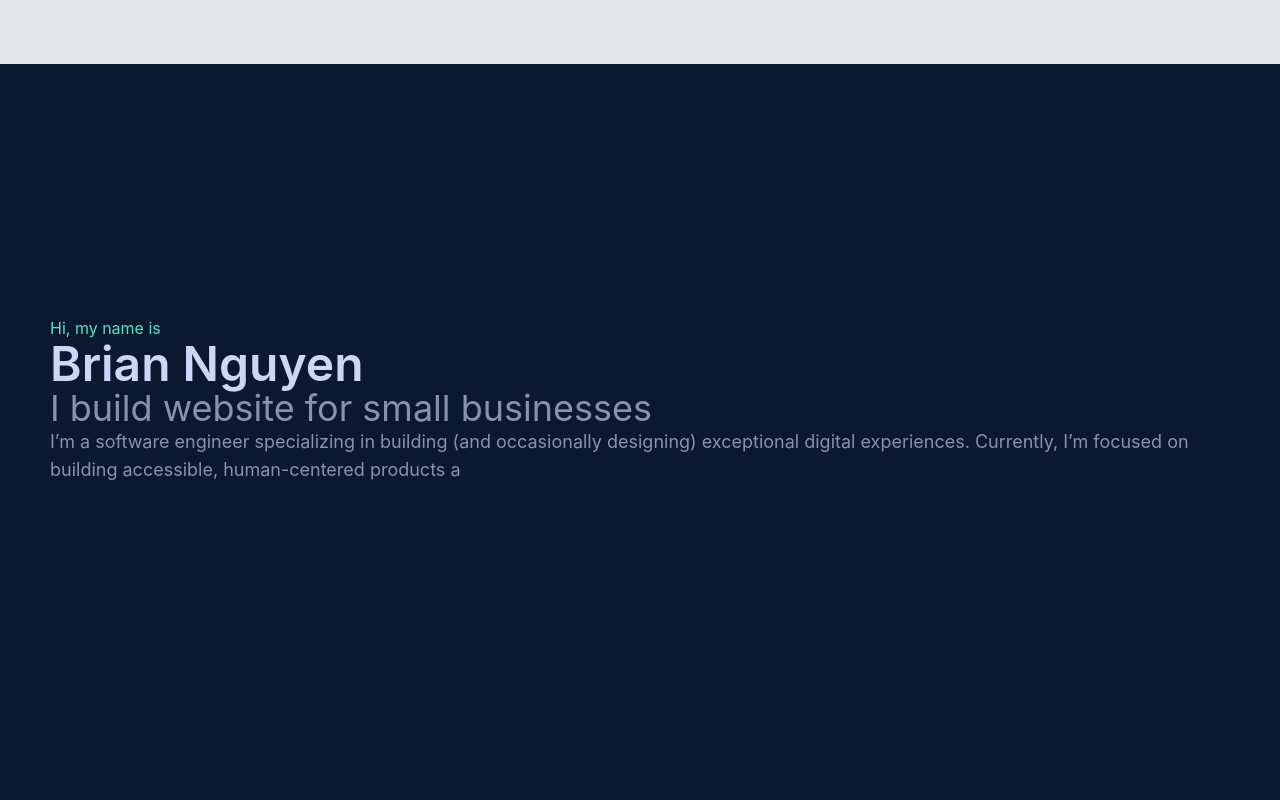
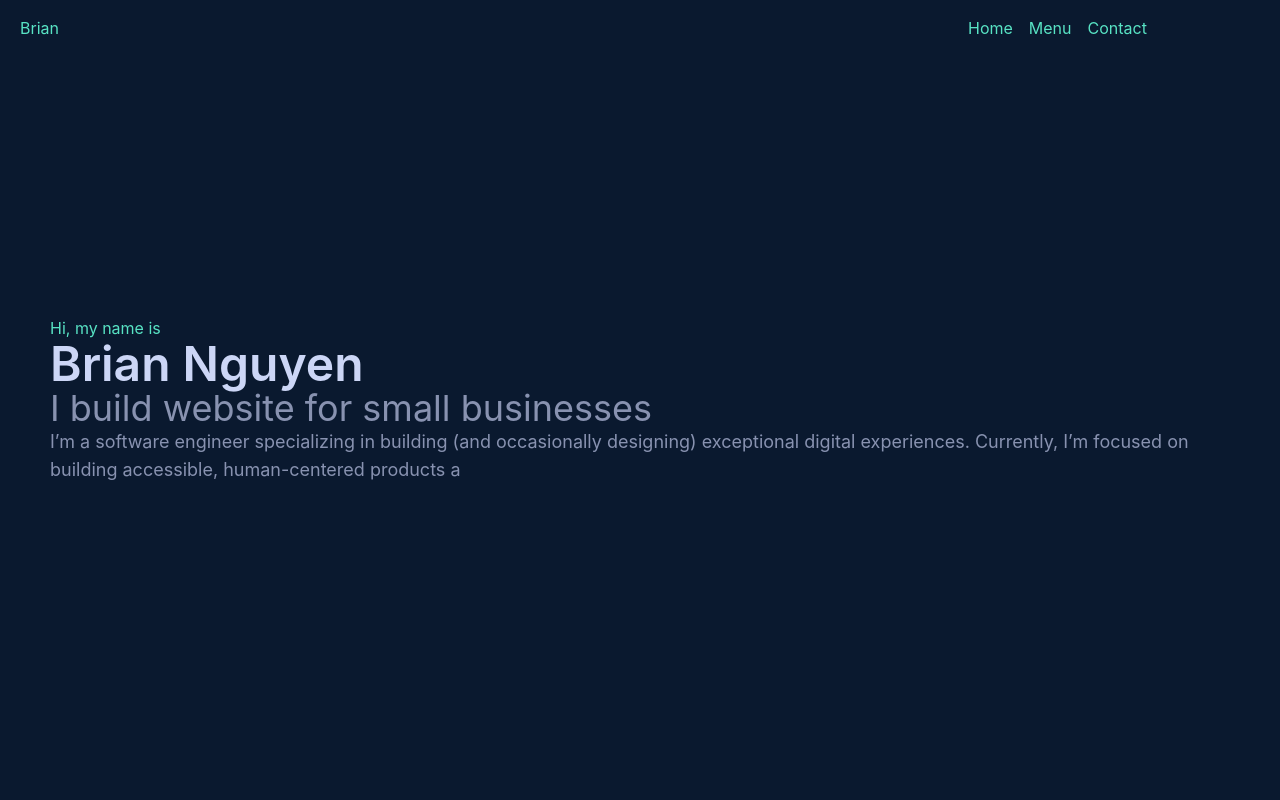
Before and after one commit to channghiep/portfolio, a React (Create React App) app: page / in a window 1280 px wide. Shown: the top 800 px of the page. Built offline with nearby package versions, Linux system fonts and the light colour scheme.

Commit message:
edit font

```diff
--- a/package.json
+++ b/package.json
@@ -13,6 +13,7 @@
     "react-dom": "^18.2.0",
     "react-feather": "^2.0.10",
     "react-scripts": "5.0.1",
+    "react-scroll": "^1.8.9",
     "web-vitals": "^2.1.4"
   },
   "scripts": {
--- a/src/components/landing.js
+++ b/src/components/landing.js
@@ -2,6 +2,7 @@ import { Tabs, Tab, TabPanel, Typography } from '@mui/material';
 import { Box } from '@mui/system';
 import React, { useState } from 'react'
 import { ExternalLink, GitHub, Linkedin } from "react-feather"
+import Navigation from './navigation/navigation';
 
 function Landing() {
 
@@ -17,11 +18,11 @@ function Landing() {
   ]
   return (
     <div>
-      <div class="bg-background1 font-roboto">
-        <header class="bg-gray-200 h-16 fixed z-1000 top-0 w-full">
-          <nav>
-
-          </nav>
+      <div class="bg-background1 font-sans">
+        {/* <header class="bg-gray-200 h-16 fixed z-1000 top-0 w-full">
+        </header> */}
+        <header class="">
+          <Navigation/>
         </header>
 
         {/* <div class="text-textcolor2 fixed bottom-0 w-[40px] left-[20px]">
@@ -245,7 +246,7 @@ function Landing() {
 
                     </p>
                   </div>
-                  <ul className='flex my-[10px]  ml-[-10px] font-semibold text-textcolor'>
+                  <ul className='flex flex-wrap my-[10px]  ml-[-10px] font-semibold text-textcolor'>
                     <li className='mx-[10px]'>ReactJS</li>
                     <li className='mx-[10px]'>TailWind</li>
                     <li className='mx-[10px]'>YouTube Search API</li>
--- /dev/null
+++ b/src/components/navigation/navigation.js
@@ -0,0 +1,63 @@
+import React, { useEffect, useState } from "react"
+// import "./navigation.css"
+// Import library
+import {Link} from "react-scroll"
+
+const Navigation = () => {
+    const [isActivated, setActive] = useState(false);
+    const [scrolledDown, setScrollDown] = useState(false)
+    const [atTop, setAtTop] = useState(true)
+
+    //This will toggle burger button onClick
+    const activateBurger = () => {
+        setActive(!isActivated)
+    }
+
+    useEffect(()=>{
+        let prevPos = window.scrollY
+        if(prevPos != 0){
+            setAtTop(false)
+        }else{
+            setAtTop(true)
+        }
+
+        function handleScroll(){
+            const currentPos = window.scrollY
+            if(currentPos > prevPos){
+                setScrollDown(true)
+            }else{
+                setScrollDown(false)
+            }
+            prevPos = currentPos
+        }
+        window.addEventListener('scroll', handleScroll)
+    },[])
+    return(
+        <div className="">
+            <div className={`grid grid-cols-12 items-center w-full h-14  transition ease-out duration-500 fixed ${scrolledDown ? "-top-14" : `${atTop ? "white" : "shadow-md bg-slate-900/90"}` }`}>
+                <div className="col-span-11 md:col-span-9 ml-5">
+                    <a className="text-textcolor" href="#">Brian</a>
+                </div>
+                <div className="">
+                    <div className="md:hidden" onClick={activateBurger}>
+                            <div className={`h-[1px] w-[20px] bg-textcolor2 transition ease-in duration-200 transform-gpu ${isActivated ? "steering-down" : "mb-[1.5px]"}`} ></div>
+                            <div className={`h-[1px] w-[20px] bg-textcolor transition ease-in duration-200 transform-gpu ${isActivated ? "steering-up" : "mt-[1.5px]"}`}></div>
+                    </div>
+                    <ul className="hidden md:flex text-textcolor">
+                        <li className="mx-2"><Link activeClass="active" to="home" spy={true} smooth={true}>Home</Link></li>
+                        <li className="mx-2"><Link to="menu" spy={true} smooth={true}>Menu</Link></li>
+                        <li className="mx-2"><Link to="contact" spy={true} smooth={true}>Contact</Link></li>
+                    </ul>
+
+                </div>
+
+            </div>
+            {/* <ul className={`nav-ul ${isActivated ? "nav-ul-opened" : "nav-ul-closed"}`}>
+                        <li><Link onClick={activateBurger} activeClass="active" to="home" spy={true} smooth={true}>Home</Link></li>
+                        <li><Link onClick={activateBurger} to="menu" spy={true} smooth={true}>Menu</Link></li>
+                        <li><Link onClick={activateBurger} to="contact" spy={true} smooth={true}>Contact</Link></li>
+            </ul> */}
+        </div>
+    )
+}
+export default Navigation
--- a/src/index.css
+++ b/src/index.css
@@ -14,3 +14,10 @@ code {
   font-family: source-code-pro, Menlo, Monaco, Consolas, 'Courier New',
     monospace;
 }
+
+.steering-down{
+  transform: translateY(.5px) rotate(45deg);
+}
+.steering-up{
+  transform: translateY(-.5px) rotate(-45deg);
+}
--- a/tailwind.config.js
+++ b/tailwind.config.js
@@ -12,6 +12,9 @@ module.exports = {
         textcolor3: "#8892B0"
       }
     },
+    fontFamily:{
+      'sans': ["Calibre","Inter","San Francisco","SF Pro Text"]
+    }
   },
   plugins: [],
 }
```
Also changed, not shown: 1 other file (tests, documents, lock files or other folders).
